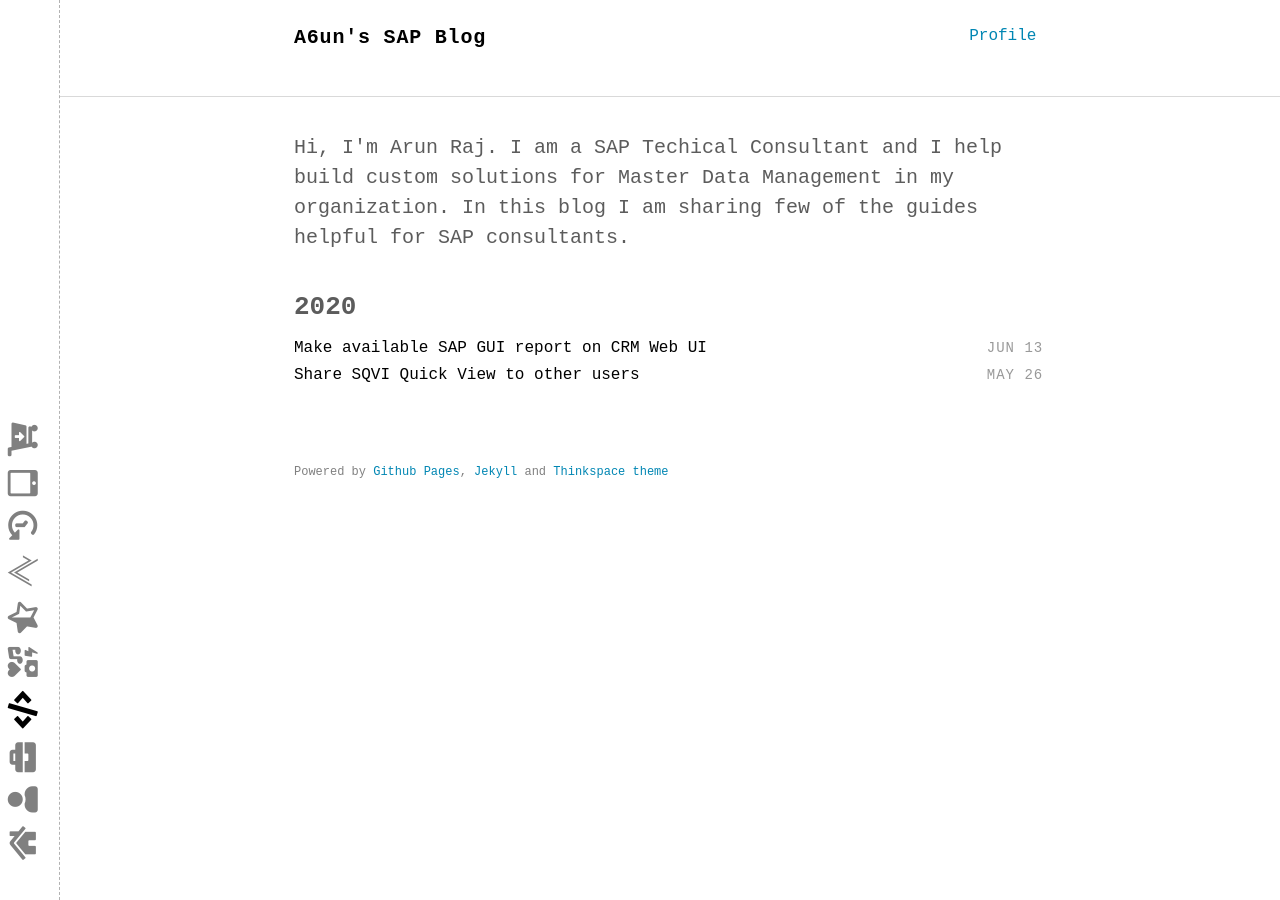
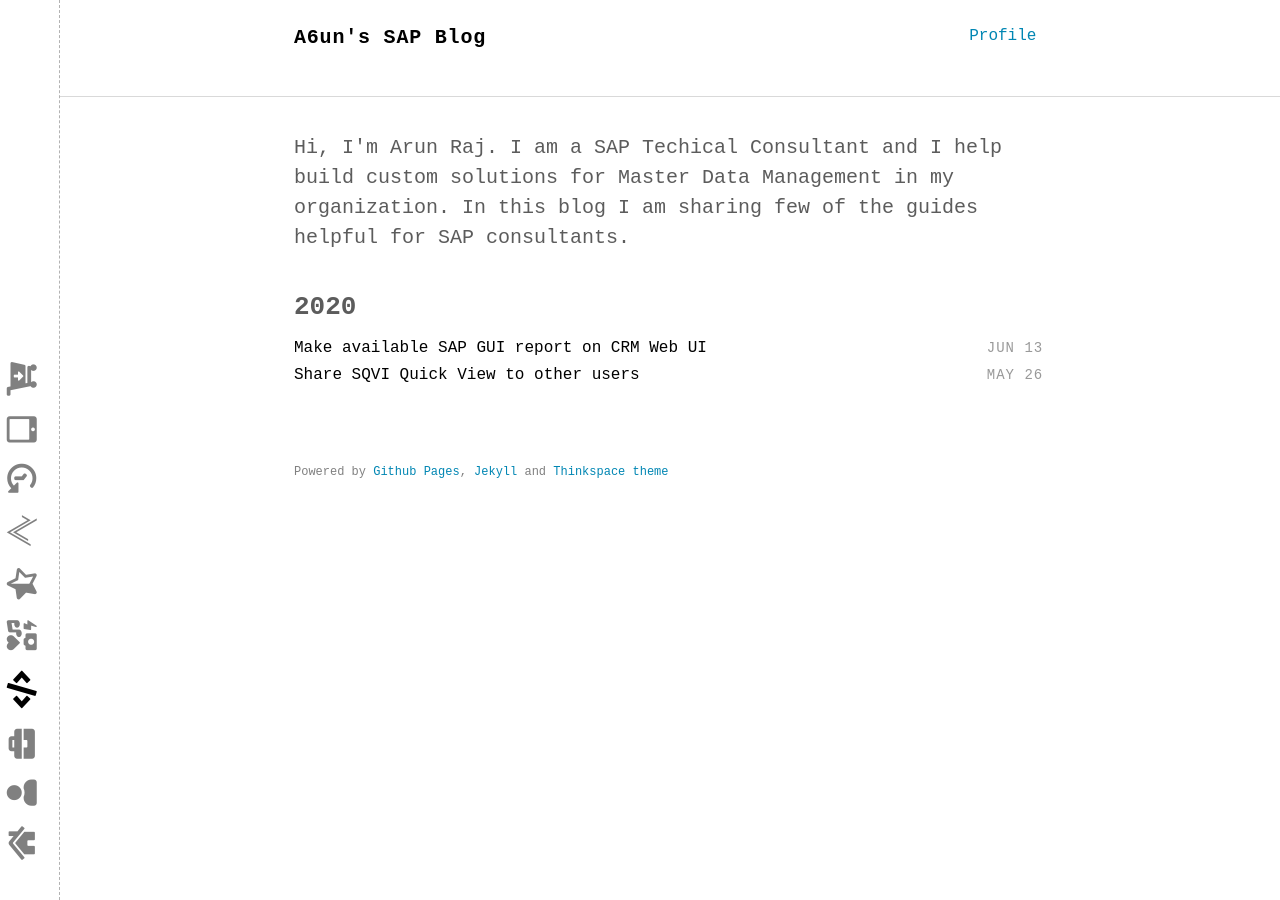
Before and after one commit to a6unraj/a6unraj.github.io, a Jekyll site: the page built from index.html, in a window 1280 px wide. Built offline with Jekyll 4.4.1, drawn with Linux system fonts in a browser that asks for light colours; nearby versions of some CDN libraries; some web fonts are replaced; comment, search, counter and statistics services are not loaded.

Commit message:
Update _layout.scss

```diff
--- a/assets/scss/_layout.scss
+++ b/assets/scss/_layout.scss
@@ -336,7 +336,7 @@
   height: 60px;
   line-height: 60px;
   white-space: nowrap;
-  word-spacing: .5rem;
+  word-spacing: 15px;
 }
 .side .top {
     top : auto;
@@ -355,8 +355,7 @@
 }
 .side .menu
 {
-     font-size: 11px;
-     text-align: center;
+  text-align: center;
   bottom : 100px;
   color: black;
 }
```
